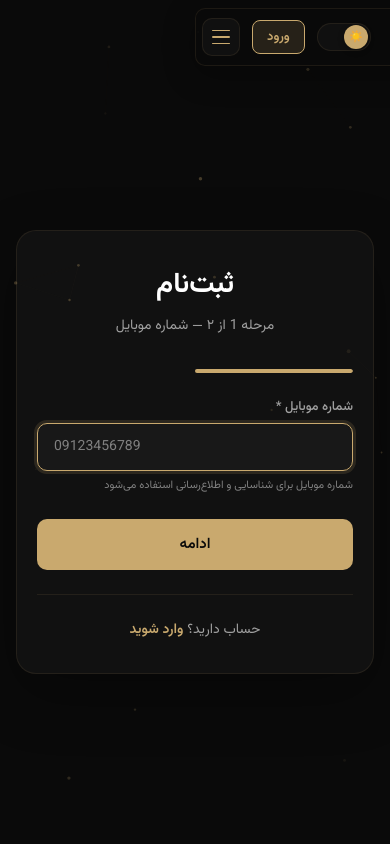
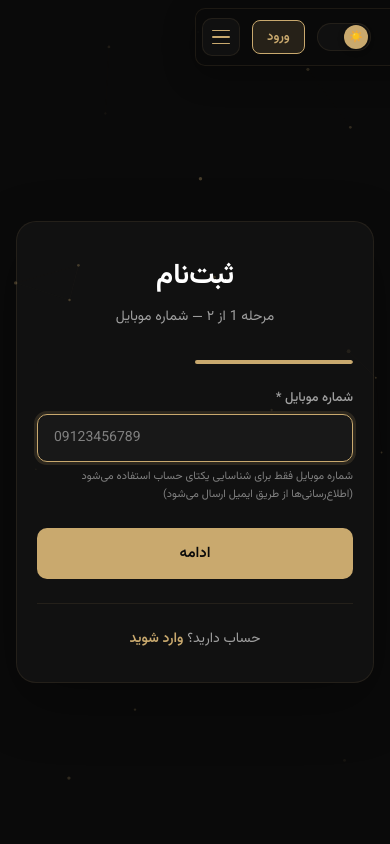
Before and after one commit to mehrcoffenet2008/mehrcoffenet, a React (Vite) app in the folder frontend/: page /register in a window 390 px wide. Shown: the top 844 px of the page. Built offline with nearby package versions, Linux system fonts and the light colour scheme; no server answers.

Commit message:
fix: update phone hint text - notifications via email now

```diff
--- a/frontend/src/pages/Register.jsx
+++ b/frontend/src/pages/Register.jsx
@@ -127,7 +127,8 @@ export default function Register() {
                     className="ltr-input"
                   />
                   <small className="form-hint">
-                    شماره موبایل برای شناسایی و اطلاع‌رسانی استفاده می‌شود
+                    شماره موبایل فقط برای شناسایی یکتای حساب استفاده می‌شود
+                    (اطلاع‌رسانی‌ها از طریق ایمیل ارسال می‌شود)
                   </small>
                 </div>
 
```
